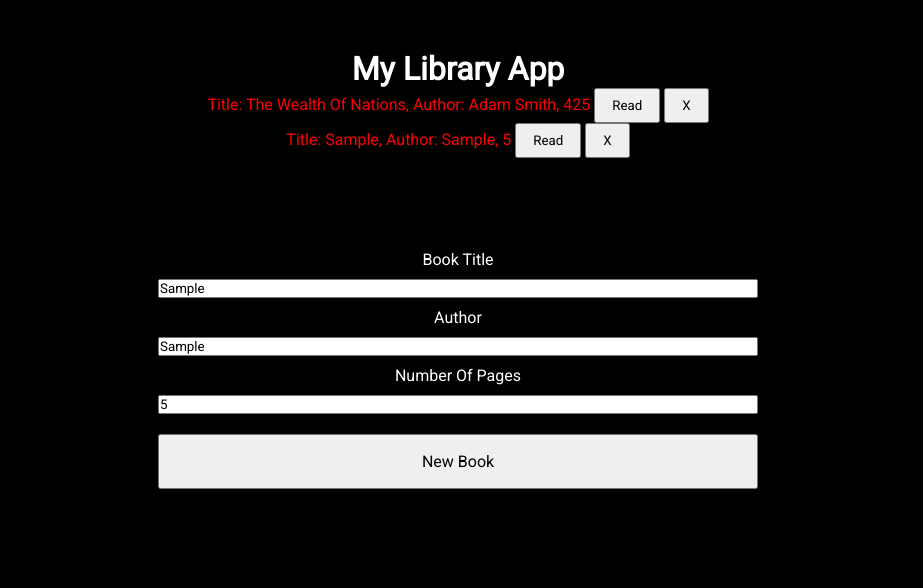
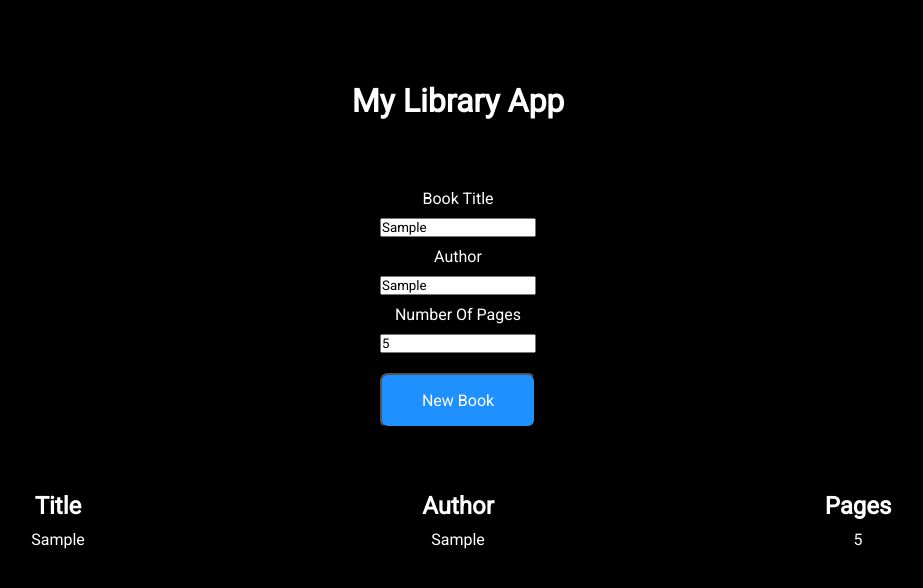
Before and after one commit to fabricator41/library, a plain HTML site: page index.html in a window 1280 px wide. Both pictures are taken after typing "Sample", "Sample", "5" into the empty fields and a click on the button "New Book". Shown: the whole page, without its empty margins (182-1105 px from the left). Drawn offline with Linux system fonts and the light colour scheme.

Commit message:
grid display applied

```diff
--- a/index.html
+++ b/index.html
@@ -10,24 +10,26 @@
   <body>
     <h1>My Library App</h1>
     <div class="container">
-      <ul class="book-list" id="book-list">
-        <li>
-          Title: The Wealth Of Nations, Author: Adam Smith, 425
-          <button class="read close">Read</button>
-          <button id="remove" type="button" class="close" aria-label="Close">
-            <span aria-hidden="true">X</span>
-          </button>
-        </li>
-      </ul>
       <form action="">
         <label for="title">Book Title</label>
-        <input type="text" name="title" id="title" />
+        <input type="text" name="title" id="title" autocomplete="on" />
         <label for="author">Author</label>
-        <input type="text" name="author" id="author" />
+        <input type="text" name="author" id="author" autocomplete="on" />
         <label for="pages">Number Of Pages</label>
         <input type="number" name="pages" id="pages" />
         <button id="button" class="new">New Book</button>
       </form>
     </div>
+    <div class="headings-container">
+      <div id="t">
+        <h2>Title</h2>
+      </div>
+      <div id="a">
+        <h2>Author</h2>
+      </div>
+      <div id="p">
+        <h2>Pages</h2>
+      </div>
+    </div>
   </body>
 </html>
--- a/main.js
+++ b/main.js
@@ -1,7 +1,8 @@
 let myLibrary = [];
 
-const book = document.createElement('li');
-let bookList = document.getElementById('book-list');
+let displayTitle = document.getElementById('t');
+let displayAuthor = document.getElementById('a');
+let displayPages = document.getElementById('p');
 const btn = document.getElementById('button');
 let removeButton = document.querySelectorAll('#remove');
 let readButton = document.querySelectorAll('.read');
@@ -36,15 +37,15 @@ function addBookToLibrary(item) {
 
 function showBooks(arr) {
   for (item in arr) {
-    let deneme = document.createElement('li');
-    deneme.innerHTML =
-      'Title: ' +
-      arr[item].title +
-      ' Author: ' +
-      arr[item].author +
-      ' Pages: ' +
-      arr[item].pages;
-    bookList.appendChild(deneme);
+    let deneme = document.createElement('p');
+    let deneme2 = document.createElement('p');
+    let deneme3 = document.createElement('p');
+    deneme.innerHTML = arr[item].title;
+    deneme2.innerHTML = arr[item].author;
+    deneme3.innerHTML = arr[item].pages;
+    t.appendChild(deneme);
+    a.appendChild(deneme2);
+    p.appendChild(deneme3);
   }
 }
 
@@ -75,13 +76,18 @@ function newBook(event) {
     pages.value,
     (this.read = 'Read')
   );
-  let deneme = document.createElement('li');
-  deneme.innerHTML = ` <li>Title: ${newlyAddedBook.title}, Author: ${newlyAddedBook.author}, ${newlyAddedBook.pages}
-    <button class="read close">${newlyAddedBook.read}</button>
-    <button id="remove" type="button" class="close" aria-label="Close">
-      <span aria-hidden="true">X</span>
-    </button></li>`;
-  bookList.append(deneme);
+  let deneme = document.createElement('p');
+  let deneme2 = document.createElement('p');
+  let deneme3 = document.createElement('p');
+
+  deneme.innerHTML = newlyAddedBook.title;
+  deneme2.innerHTML = newlyAddedBook.author;
+  deneme3.innerHTML = newlyAddedBook.pages;
+
+  t.append(deneme);
+  a.append(deneme2);
+  p.append(deneme3);
+
   readButton = document.querySelectorAll('.read');
   addEventListenerList(readButton, 'click', isRead);
   removeButton = document.querySelectorAll('#remove');
@@ -93,3 +99,11 @@ function newBook(event) {
 function removeNode() {
   this.parentElement.remove();
 }
+
+/*
+<button class="read close">${newlyAddedBook.read}</button>
+    <button id="remove" type="button" class="close" aria-label="Close">
+      <span aria-hidden="true">X</span>
+    </button></li>`;
+
+    */
--- a/style.css
+++ b/style.css
@@ -10,18 +10,16 @@
 
 body {
   margin-top: 50px;
-  text-align: center;
   color: #fff;
   background-color: #000;
-  height: 100vh;
   display: flex;
   flex-direction: column;
   align-items: center;
-  overflow: hidden;
+  gap: 4rem;
 }
 
-.container {
-  width: 600px;
+h1 {
+  margin-top: 2rem;
 }
 
 .book-list {
@@ -31,6 +29,7 @@ body {
 form {
   display: flex;
   flex-direction: column;
+  text-align: center;
 }
 
 input,
@@ -42,6 +41,10 @@ button.new {
   margin-top: 15px;
   padding: 16px 32px;
   font-size: 1rem;
+  display: block;
+  background-color: dodgerblue;
+  color: #fff;
+  border-radius: 0.5rem;
 }
 
 .close {
@@ -49,7 +52,18 @@ button.new {
 }
 
 ul {
-  color: #f00;
+  color: #fff;
   display: flex;
   flex-direction: column;
 }
+
+.headings-container {
+  display: grid;
+  width: 1200px;
+  grid-template: 1fr / repeat(3, 1fr);
+  text-align: center;
+}
+
+.headings-container div p {
+  padding-top: 10px;
+}
```
